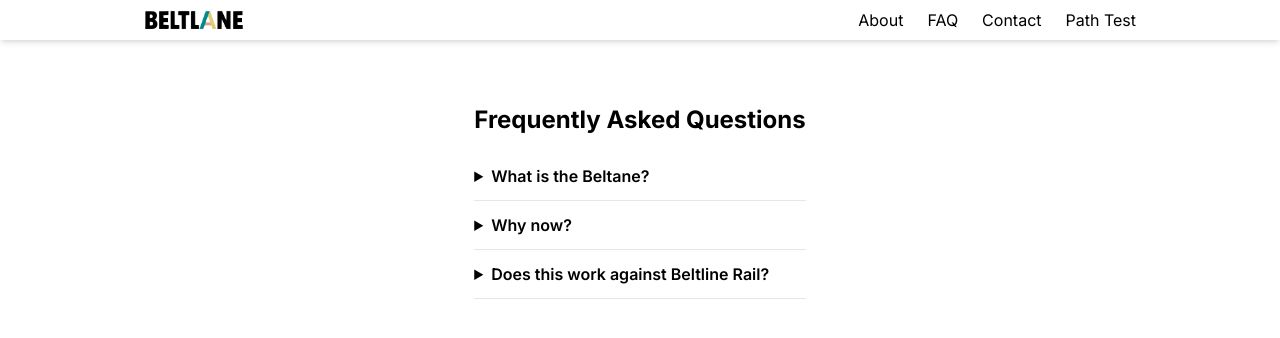
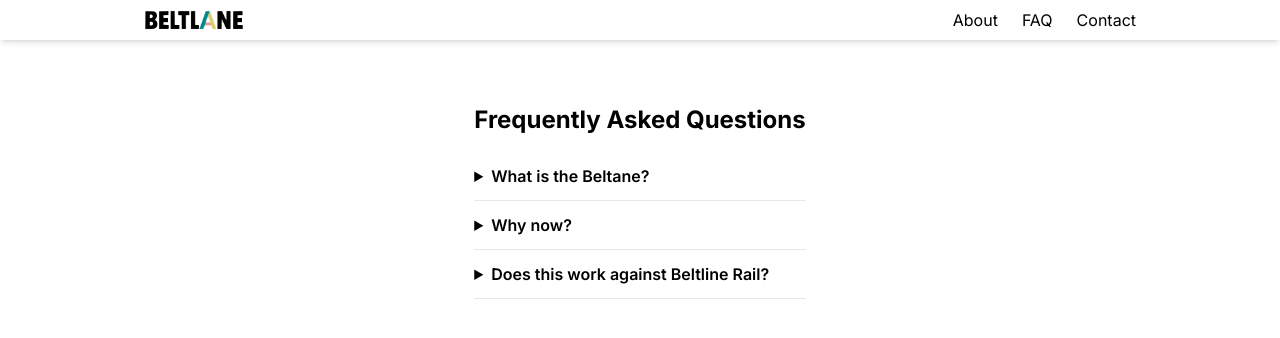
Before and after one commit to fraunberger/beltlane, a Next.js app: page /faq in a window 1280 px wide. Shown: the top 338 px of the page. Built offline with nearby package versions, Linux system fonts and the light colour scheme; a web font is replaced by a local one.

Commit message:
rm test routes from git, and nav

```diff
--- a/src/components/Nav.tsx
+++ b/src/components/Nav.tsx
@@ -19,7 +19,6 @@ export default function Nav() {
           <Link href="/about" className="hover:opacity-75 transition-opacity">About</Link>
           <Link href="/faq" className="hover:opacity-75 transition-opacity">FAQ</Link>
           <Link href="/contact" className="hover:opacity-75 transition-opacity">Contact</Link>
-          <Link href="/path-test" className="hover:opacity-75 transition-opacity">Path Test</Link>
         </div>
       </div>
     </nav>
```
Also changed, not shown: 1 other file (tests, documents, lock files or other folders).
